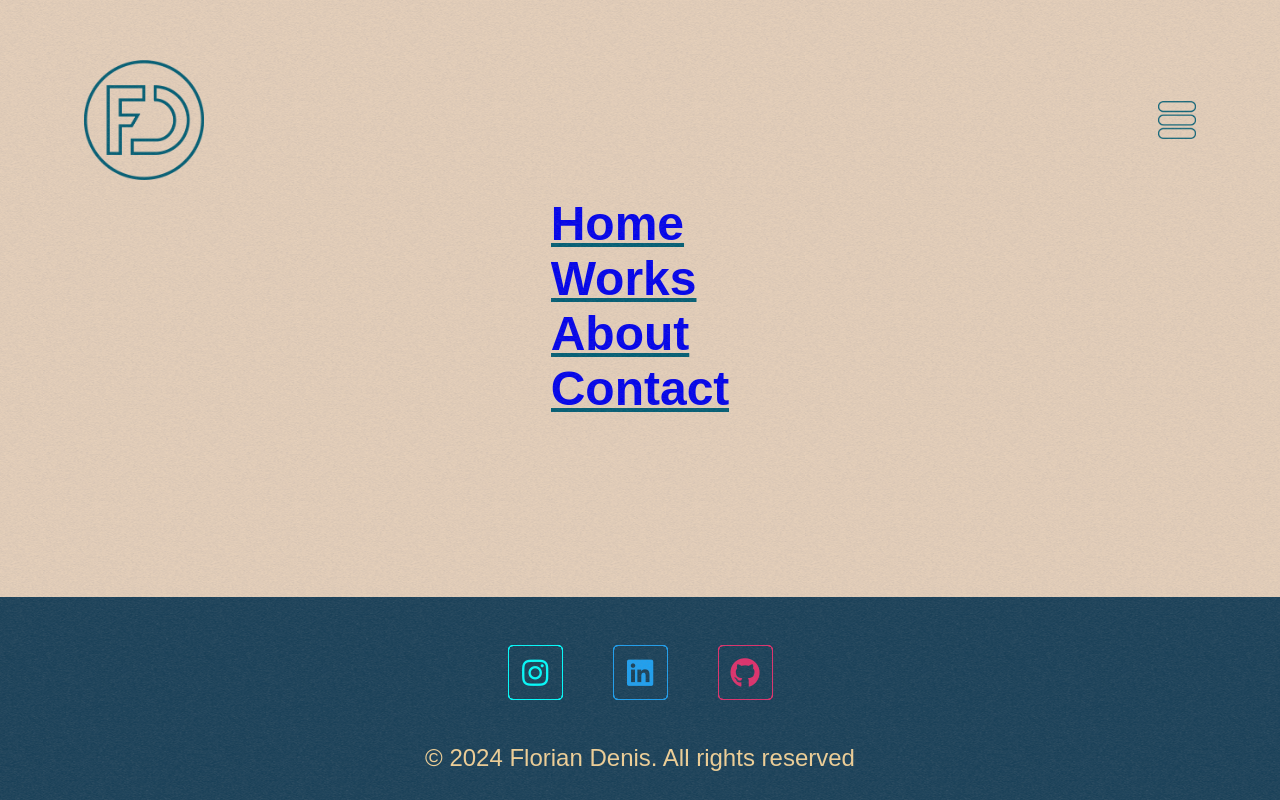
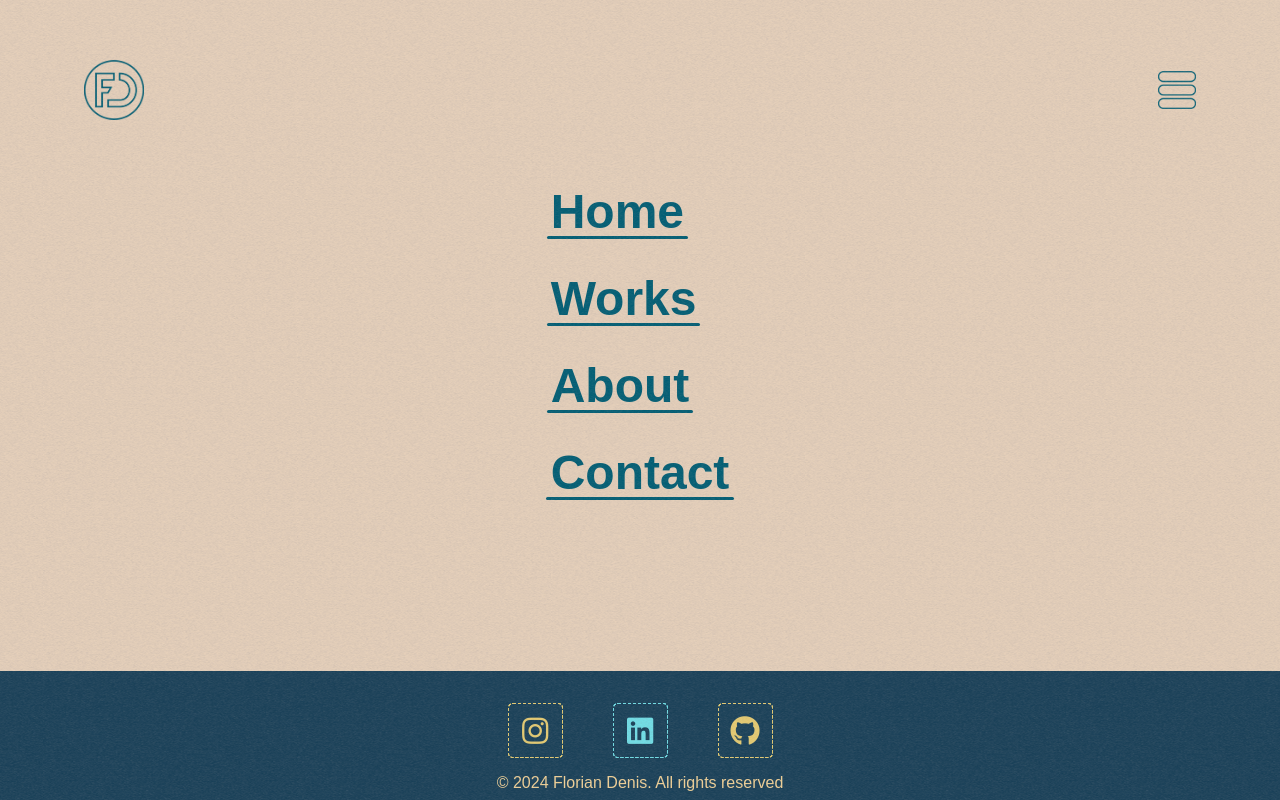
Before and after one commit to Florian-Denis-Dev/portfolio, a React (Create React App) app: page /menu in a window 1280 px wide. Built offline with nearby package versions, Linux system fonts and the light colour scheme.

Commit message:
fix noise, delete icon, fix menu

```diff
--- a/src/components/useHeaderLogic/index.jsx
+++ b/src/components/useHeaderLogic/index.jsx
@@ -2,7 +2,6 @@ import { useContext, useState, useEffect } from "react";
 import { ThemeContext } from '../../theme/ThemeContext';
 import { useLocation } from "react-router-dom";
 import logo from "../../assets/fd-blue.png";
-import logo2 from "../../assets/fd-colour.png";
 import logo3 from "../../assets/fd-sand.png";
 import menu1 from '../../assets/menu-on-light.png';
 import menu2 from '../../assets/menu-off-light.png';
@@ -16,7 +15,6 @@ export function useHeaderLogic() {
     const location = useLocation();
     const [logoSrc, setLogoSrc] = useState(logo);
     const [menuSrc, setMenuSrc] = useState(theme === 'light' ? menu2 : menuD2);
-    const [logoHovered, setLogoHovered] = useState(false);
     const isMenuPage = location.pathname === "/menu";
 
     useEffect(() => {
@@ -36,8 +34,8 @@ export function useHeaderLogic() {
     }, [theme, isMenuPage]);
 
     useEffect(() => {
-        setLogoSrc(logoHovered ? logo2 : theme === 'light' ? logo : logo3);
-    }, [theme, logoHovered]);
+        setLogoSrc(theme === 'light' ? logo : logo3);
+    }, [theme]);
 
     const handleMenuHover = () => {
         if (theme === 'dark') {
@@ -55,5 +53,5 @@ export function useHeaderLogic() {
         }
     }
 
-    return { theme, toggleTheme, logoSrc, setLogoHovered, menuSrc, handleMenuHover, handleMenuOut };
+    return { theme, toggleTheme, logoSrc, menuSrc, handleMenuHover, handleMenuOut };
 }
--- a/src/pages/Footer/index.jsx
+++ b/src/pages/Footer/index.jsx
@@ -1,17 +1,20 @@
-import React, { useContext } from "react";
+import React, { useContext, useState } from "react";
 import "../../style/index.css";
 import { ThemeContext } from '../../theme/ThemeContext';
 
 
 function Footer(){
     const { theme } = useContext(ThemeContext);
+    const [isHovered, setIsHovered] = useState(false);
 
     const footerTheme = theme === 'light' ? 'dark' : 'light';
 
     return(
         <footer className={`footer ${footerTheme}`}>
             <div className="icons">
-                <a href="https://www.instagram.com/florian.denis.dev/">
+                <a href="https://www.instagram.com/florian.denis.dev/"
+                        onMouseEnter={() => setIsHovered(true)}
+                        onMouseLeave={() => setIsHovered(false)}>
                     <div className="layer">
                         <span></span>
                         <span></span>
@@ -23,7 +26,9 @@ function Footer(){
                         Instagram
                     </div>
                 </a>
-                <a href="https://www.linkedin.com/in/florian-d-a4ba7313b/">
+                <a href="https://www.linkedin.com/in/florian-d-a4ba7313b/"
+                        onMouseEnter={() => setIsHovered(true)}
+                        onMouseLeave={() => setIsHovered(false)}>
                     <div className="layer">
                         <span></span>
                         <span></span>
@@ -35,7 +40,9 @@ function Footer(){
                         Linkedin
                     </div>
                 </a>
-                <a href="https://github.com/Florian-Denis-Dev">
+                <a href="https://github.com/Florian-Denis-Dev"
+                        onMouseEnter={() => setIsHovered(true)}
+                        onMouseLeave={() => setIsHovered(false)}>
                     <div className="layer">
                         <span></span>
                         <span></span>
@@ -48,7 +55,7 @@ function Footer(){
                     </div>
                 </a>
             </div>
-            <p>© 2024 Florian Denis. All rights reserved</p>
+            <p style={{visibility: isHovered ? 'hidden' : 'visible'}}>© 2024 Florian Denis. All rights reserved</p>
         </footer>
     )
 }
--- a/src/pages/Header/index.jsx
+++ b/src/pages/Header/index.jsx
@@ -7,7 +7,7 @@ import { useHeaderLogic } from '../../components/useHeaderLogic';
 import { useLocation } from "react-router-dom";
 
 function Header(){
-    const { theme, toggleTheme, logoSrc, setLogoHovered, menuSrc, handleMenuHover, handleMenuOut } = useHeaderLogic();
+    const { theme, toggleTheme, logoSrc, menuSrc, handleMenuHover, handleMenuOut } = useHeaderLogic();
     const location = useLocation();
 
     return(
@@ -18,8 +18,6 @@ function Header(){
                     <img
                         id="logo"
                         src={logoSrc}
-                        onMouseOver={() => setLogoHovered(true)}
-                        onMouseOut={() => setLogoHovered(false)}
                         alt="logo du site"
                         title="home"
                     />
--- a/src/pages/Menu/index.jsx
+++ b/src/pages/Menu/index.jsx
@@ -4,7 +4,7 @@ import { Link } from "react-router-dom";
 function Menu(){
     return(
         <>
-            <ul>
+            <ul className="menu-link">
                 <li>
                     <Link to="/">
                         <h1>Home</h1>
--- a/src/style/contact.scss
+++ b/src/style/contact.scss
@@ -5,6 +5,7 @@
     border-radius: 8px;
     backdrop-filter: blur(8px);
     -webkit-backdrop-filter: blur(8px);
+    z-index: 3;
 }
 form{
     display: flex;
--- a/src/style/footer.scss
+++ b/src/style/footer.scss
@@ -17,10 +17,10 @@ footer {
 	flex-direction: column;
 	justify-content: center;
 	align-items: center;
-	padding: 1rem;
-
+	padding: 1rem 0 0 0;
 	p {
-		margin: 0.5em 1.5em;
+		margin: 0.5em;
+		font-size: medium;
 	};
 	@media (max-width: 768px) {
 		margin-top: auto;
@@ -28,7 +28,7 @@ footer {
 }
 .icons {
 	display: inline-flex;
-	margin: 2rem;
+	margin: 1rem 0 0.5rem 0;
 	a {
 		margin: 0 25px;
 		text-decoration: none;
@@ -44,7 +44,7 @@ footer {
 				left: 0;
 				height: 100%;
 				width: 100%;
-				border: 1px solid;
+				border: 1px dashed;
 				border-radius: 5px;
 				transition: all 0.3s;
 				&.fab{
@@ -78,20 +78,20 @@ footer {
 		}
 		&:nth-child(1){
 			.layer span, .text{
-				color: aqua;
-				border-color: aqua;
+				color: $background-color_lightgold;
+				border-color: $background-color_lightgold;
 			}
 		}
 		&:nth-child(2){
 			.layer span, .text{
-				color: #1DA1F2;
-				border-color: #1DA1F2;
+				color: $background-color_sea;
+				border-color: $background-color_sea;
 			}
 		}
 		&:nth-child(3){
 			.layer span, .text{
-				color: #E1306C;
-				border-color: #E1306C;
+				color: $background-color_lightgold;
+				border-color: $background-color_lightgold;
 			}
 		}
 		&:nth-child(4){
@@ -108,17 +108,17 @@ footer {
 		}
 		&:hover:nth-child(1){
 			.layer span{
-				box-shadow: -1px 1px 3px aqua;
+				box-shadow: -1px 1px 3px $background-color_lightgold;
 			}
 		}
 		&:hover:nth-child(2){
 			.layer span{
-				box-shadow: -1px 1px 3px #1DA1F2;
+				box-shadow: -1px 1px 3px $background-color_sea;
 			}
 		}
 		&:hover:nth-child(3){
 			.layer span{
-				box-shadow: -1px 1px 3px #E1306C;
+				box-shadow: -1px 1px 3px $background-color_lightgold;
 			}
 		}
 		&:hover:nth-child(4){
--- a/src/style/header.scss
+++ b/src/style/header.scss
@@ -15,7 +15,7 @@ header {
 		margin: 0 20px;
 		.left {
 			img{
-				height: 120px;
+				height: 60px;
 			}
 
 		}
--- a/src/style/index.css
+++ b/src/style/index.css
@@ -4,19 +4,15 @@
 /*light turquoise*/
 /*sable*/
 /* bleu foncé*/
-/* banque de couleur de couleurs*/
-/* #ebe2cd; :clair sable*/
-/* #194058; :bleu plus clair que celui de backgound dark*/
-/* #0B0F2B; :bleu plus foncé*/
+/* vraie couleur selectionnées: */
+/* vrai darkmode in preparation*/
 /*or?*/
 /*bleu turquoise*/
 /*light turquoise*/
 /*sable*/
 /* bleu foncé*/
-/* banque de couleur de couleurs*/
-/* #ebe2cd; :clair sable*/
-/* #194058; :bleu plus clair que celui de backgound dark*/
-/* #0B0F2B; :bleu plus foncé*/
+/* vraie couleur selectionnées: */
+/* vrai darkmode in preparation*/
 .light {
   background-color: #E7D1BB;
   color: #194058;
@@ -28,10 +24,41 @@
   color: #575757;
 }
 .light a {
+  color: #005e74;
   text-decoration-color: #005e74;
 }
 .light a:hover {
+  color: #575757;
   text-decoration-color: #575757;
+}
+.light .menu-link a {
+  text-decoration: none;
+  position: relative;
+  display: inline-block;
+  padding: 0 1px;
+  transition: color ease 0.3s;
+}
+.light .menu-link a::after {
+  content: "";
+  position: absolute;
+  width: 104%;
+  height: 5%;
+  left: -2%;
+  bottom: 0;
+  background-color: #005e74;
+  transition: all ease 0.3s;
+  z-index: 1;
+  border-radius: 8px;
+}
+.light .menu-link a h1 {
+  position: relative;
+  z-index: 2;
+}
+.light .menu-link a:hover {
+  color: #E7D1BB;
+}
+.light .menu-link a:hover::after {
+  height: 100%;
 }
 .light #logo {
   transition: filter 0.3s ease;
@@ -76,7 +103,7 @@
 
 .noise {
   position: fixed;
-  z-index: 9999;
+  z-index: 2;
   top: -300%;
   left: -150%;
   height: 600%;
@@ -221,10 +248,8 @@ body {
 /*light turquoise*/
 /*sable*/
 /* bleu foncé*/
-/* banque de couleur de couleurs*/
-/* #ebe2cd; :clair sable*/
-/* #194058; :bleu plus clair que celui de backgound dark*/
-/* #0B0F2B; :bleu plus foncé*/
+/* vraie couleur selectionnées: */
+/* vrai darkmode in preparation*/
 /* Error */
 .conteneur-error {
   display: flex;
@@ -272,10 +297,8 @@ body {
 /*light turquoise*/
 /*sable*/
 /* bleu foncé*/
-/* banque de couleur de couleurs*/
-/* #ebe2cd; :clair sable*/
-/* #194058; :bleu plus clair que celui de backgound dark*/
-/* #0B0F2B; :bleu plus foncé*/
+/* vraie couleur selectionnées: */
+/* vrai darkmode in preparation*/
 /* Footer */
 footer {
   width: 100%;
@@ -294,10 +317,11 @@ footer {
   flex-direction: column;
   justify-content: center;
   align-items: center;
-  padding: 1rem;
+  padding: 1rem 0 0 0;
 }
 .footer p {
-  margin: 0.5em 1.5em;
+  margin: 0.5em;
+  font-size: medium;
 }
 @media (max-width: 768px) {
   .footer {
@@ -307,7 +331,7 @@ footer {
 
 .icons {
   display: inline-flex;
-  margin: 2rem;
+  margin: 1rem 0 0.5rem 0;
 }
 .icons a {
   margin: 0 25px;
@@ -326,7 +350,7 @@ footer {
   left: 0;
   height: 100%;
   width: 100%;
-  border: 1px solid;
+  border: 1px dashed;
   border-radius: 5px;
   transition: all 0.3s;
 }
@@ -358,16 +382,16 @@ footer {
   transform: translate(20px, -20px);
 }
 .icons a:nth-child(1) .layer span, .icons a:nth-child(1) .text {
-  color: aqua;
-  border-color: aqua;
+  color: #E8CD72;
+  border-color: #E8CD72;
 }
 .icons a:nth-child(2) .layer span, .icons a:nth-child(2) .text {
-  color: #1DA1F2;
-  border-color: #1DA1F2;
+  color: #72E0E8;
+  border-color: #72E0E8;
 }
 .icons a:nth-child(3) .layer span, .icons a:nth-child(3) .text {
-  color: #E1306C;
-  border-color: #E1306C;
+  color: #E8CD72;
+  border-color: #E8CD72;
 }
 .icons a:nth-child(4) .layer span, .icons a:nth-child(4) .text {
   color: #2867B2;
@@ -378,13 +402,13 @@ footer {
   border-color: #ff0000;
 }
 .icons a:hover:nth-child(1) .layer span {
-  box-shadow: -1px 1px 3px aqua;
+  box-shadow: -1px 1px 3px #E8CD72;
 }
 .icons a:hover:nth-child(2) .layer span {
-  box-shadow: -1px 1px 3px #1DA1F2;
+  box-shadow: -1px 1px 3px #72E0E8;
 }
 .icons a:hover:nth-child(3) .layer span {
-  box-shadow: -1px 1px 3px #E1306C;
+  box-shadow: -1px 1px 3px #E8CD72;
 }
 .icons a:hover:nth-child(4) .layer span {
   box-shadow: -1px 1px 3px #2867B2;
@@ -411,10 +435,8 @@ footer {
 /*light turquoise*/
 /*sable*/
 /* bleu foncé*/
-/* banque de couleur de couleurs*/
-/* #ebe2cd; :clair sable*/
-/* #194058; :bleu plus clair que celui de backgound dark*/
-/* #0B0F2B; :bleu plus foncé*/
+/* vraie couleur selectionnées: */
+/* vrai darkmode in preparation*/
 /* Header */
 header {
   padding: 60px 0 10px;
@@ -432,7 +454,7 @@ header nav {
   margin: 0 20px;
 }
 header nav .left img {
-  height: 120px;
+  height: 60px;
 }
 header button {
   background: none;
@@ -494,10 +516,8 @@ header .liens-header:hover {
 /*light turquoise*/
 /*sable*/
 /* bleu foncé*/
-/* banque de couleur de couleurs*/
-/* #ebe2cd; :clair sable*/
-/* #194058; :bleu plus clair que celui de backgound dark*/
-/* #0B0F2B; :bleu plus foncé*/
+/* vraie couleur selectionnées: */
+/* vrai darkmode in preparation*/
 /* Home */
 .Home {
   max-width: 1240px;
@@ -520,15 +540,22 @@ header .liens-header:hover {
   gap: 50px;
 }
 
+.menu-link {
+  display: flex;
+  flex-direction: column;
+  margin: 2rem;
+}
+.menu-link a {
+  margin: 1rem;
+}
+
 /*or?*/
 /*bleu turquoise*/
 /*light turquoise*/
 /*sable*/
 /* bleu foncé*/
-/* banque de couleur de couleurs*/
-/* #ebe2cd; :clair sable*/
-/* #194058; :bleu plus clair que celui de backgound dark*/
-/* #0B0F2B; :bleu plus foncé*/
+/* vraie couleur selectionnées: */
+/* vrai darkmode in preparation*/
 .works-title {
   margin: 0 0 60px;
 }
@@ -561,10 +588,8 @@ header .liens-header:hover {
 /*light turquoise*/
 /*sable*/
 /* bleu foncé*/
-/* banque de couleur de couleurs*/
-/* #ebe2cd; :clair sable*/
-/* #194058; :bleu plus clair que celui de backgound dark*/
-/* #0B0F2B; :bleu plus foncé*/
+/* vraie couleur selectionnées: */
+/* vrai darkmode in preparation*/
 .project-info {
   display: flex;
   flex-direction: column;
@@ -576,14 +601,13 @@ header .liens-header:hover {
 /*light turquoise*/
 /*sable*/
 /* bleu foncé*/
-/* banque de couleur de couleurs*/
-/* #ebe2cd; :clair sable*/
-/* #194058; :bleu plus clair que celui de backgound dark*/
-/* #0B0F2B; :bleu plus foncé*/
+/* vraie couleur selectionnées: */
+/* vrai darkmode in preparation*/
 .contact {
   border-radius: 8px;
   backdrop-filter: blur(8px);
   -webkit-backdrop-filter: blur(8px);
+  z-index: 3;
 }
 
 form {
--- /dev/null
+++ b/src/style/menu.scss
@@ -0,0 +1,9 @@
+.menu-link {
+    display: flex;
+    flex-direction: column;
+
+    margin: 2rem;
+    a{
+        margin: 1rem;
+    }
+}
--- a/src/style/noise.scss
+++ b/src/style/noise.scss
@@ -1,7 +1,7 @@
 
 .noise {
 	position: fixed;
-    z-index: 9999;
+    z-index: 2;
     top: -300%;
     left: -150%;
     height: 600%;
--- a/src/style/theme.scss
+++ b/src/style/theme.scss
@@ -11,11 +11,49 @@
         }
 	}
     a {
+        color: $color_paragraph;
         text-decoration-color: $color_paragraph;
         &:hover{
+            color: $color_dark_grey;
             text-decoration-color: $color_dark_grey;
         }
     }
+    .menu-link {
+        a {
+            text-decoration: none;
+            position: relative;
+            display: inline-block;
+            padding: 0 1px;
+            transition: color ease 0.3s;
+
+            &::after {
+                content: '';
+                position: absolute;
+                width: 104%;
+                height: 5%;
+                left: -2%;
+                bottom: 0;
+                background-color: $color_paragraph;
+                transition: all ease 0.3s;
+                z-index: 1;
+                border-radius: 8px ;
+            }
+
+            h1 {
+                position: relative;
+                z-index: 2;
+            }
+
+            &:hover {
+                color: $background-color_light;
+
+                &::after {
+                    height: 100%;
+                }
+            }
+        }
+    }
+
     #logo{
             transition: filter 0.3s ease;
             &:hover{
```
Also changed, not shown: src/style/variable.scss (+9 -4 lines), 1 other file (tests, documents, lock files or other folders).
